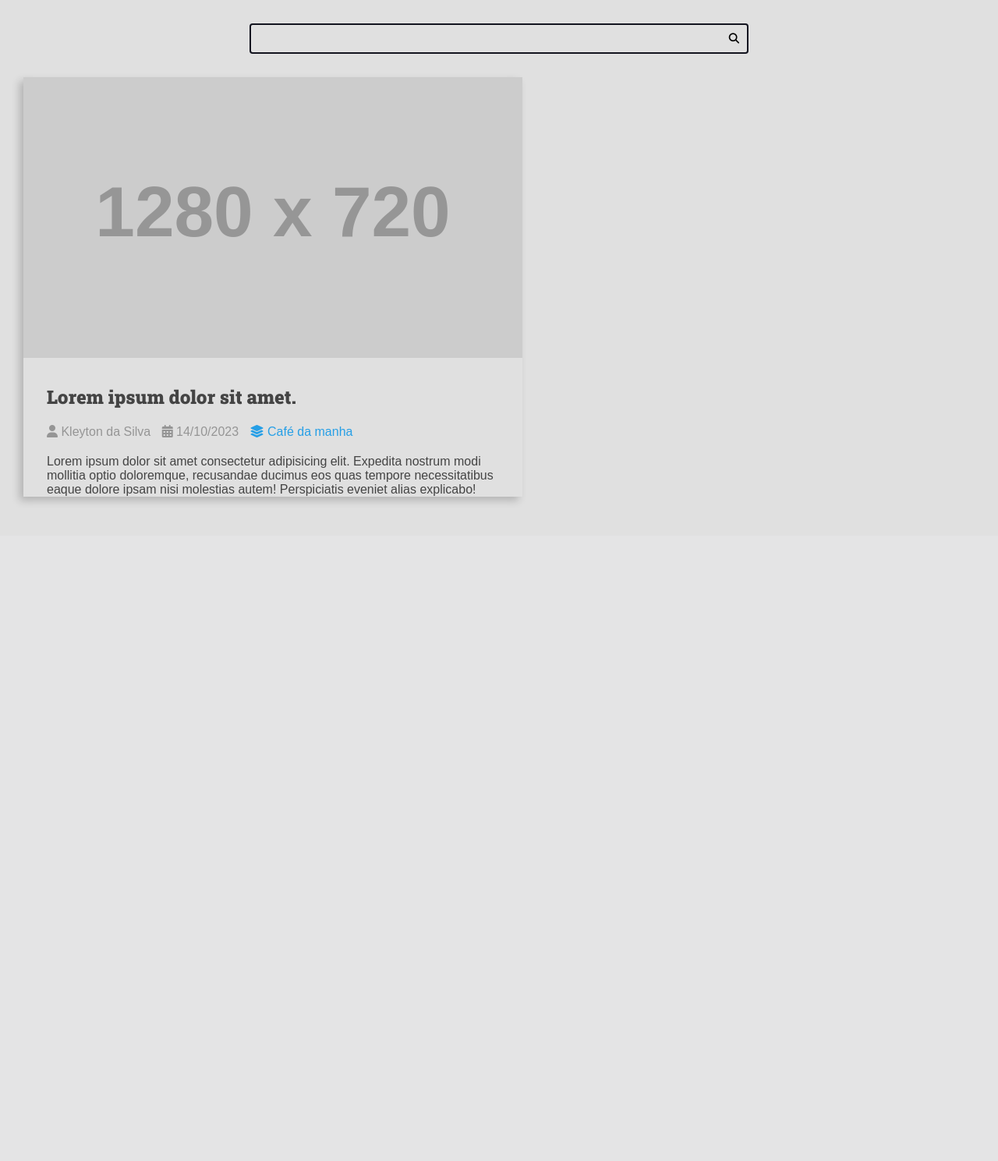
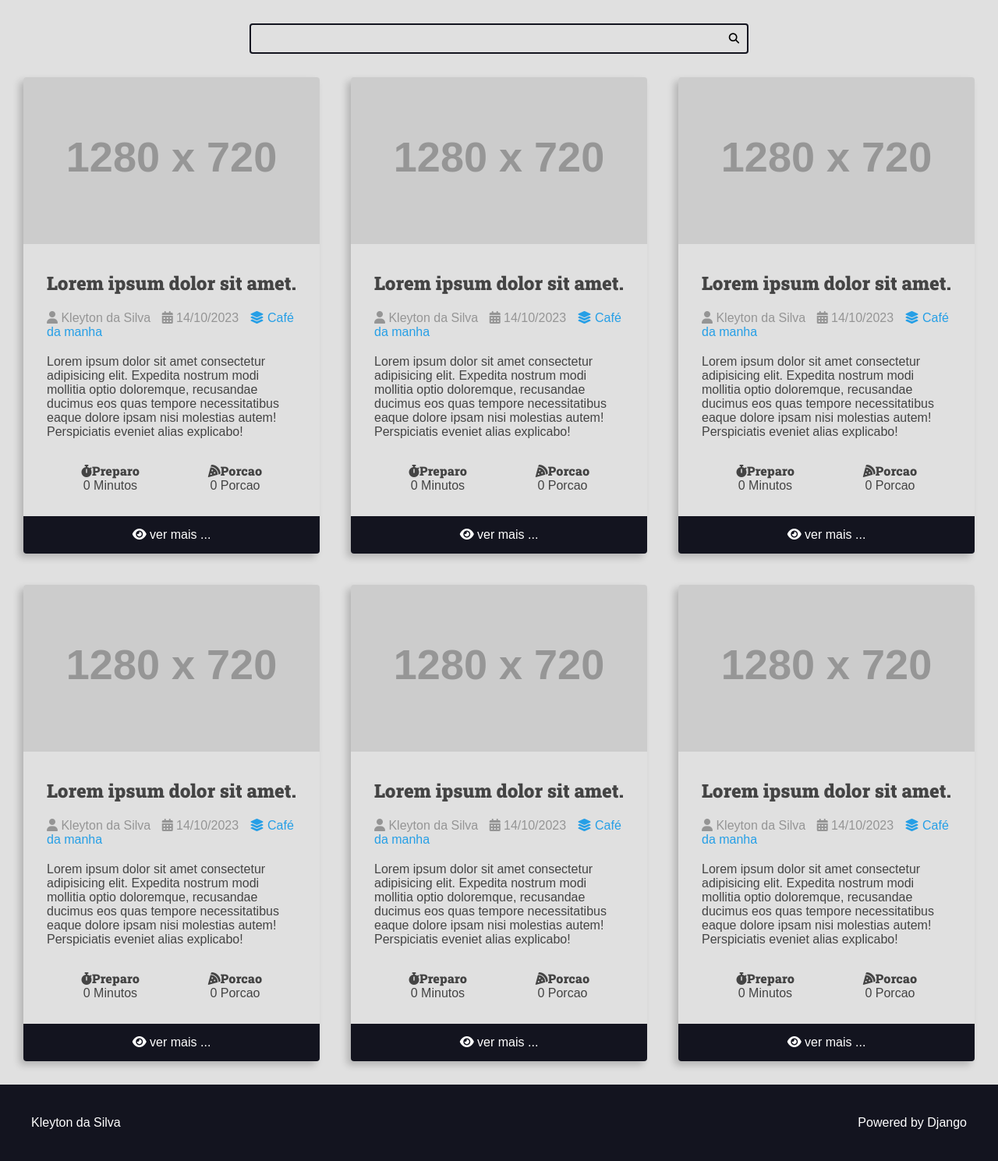
Before and after one commit to KleytonDaSilva/Curso-Django, a Django app: page / in a window 1280 px wide. Shown: the part 113-1602 px from the top of the page at 78% size. Before the commit the page ends 760 px from the top, so only its background shows below. Run offline with Django 4.2, Linux system fonts and the light colour scheme; grey boxes labelled with a size stand in for pictures from a placeholder-image service; some libraries are stand-ins or nearby versions.

Commit message:
atualizacao 16/0/2023 11:50

```diff
--- a/recipes/templates/recipes/pages/home.html
+++ b/recipes/templates/recipes/pages/home.html
@@ -6,38 +6,15 @@
 
     <main class="main-content-container">
         <div class="main-content main-content-list container">
-            <div class="recipe recipes-list-item">
-                <div class="recipes-cover">
-                    <img src="https://placehold.co/1280x720.png/#269fe6" alt="Temporário">
-                </div>
-                <div class="recipe-title-container">
-                    <h2 class="recipe-title">Lorem ipsum dolor sit amet.</h2>
-                </div>
-                <div class="recipe-author">
-                    <span class="recipe-author-item">
-                        <i class="fas fa-user"></i>
-
-                        Kleyton da Silva
-                    </span>
-                    <span class="recipe-author-item">
-                        <i class="fas fa-calendar-alt"></i>
-                        14/10/2023
-                    </span>
-                    <span class="recipe-author-item">
-                        <a href="">
-                            <i class="fas fa-layer-group"></i>
-                            <span>Café da manha</span>
-                        </a>
-                    </span>
-                </div>
-                <div class="recipe-content">
-                    <p>Lorem ipsum dolor sit amet consectetur adipisicing elit. Expedita nostrum modi mollitia optio
-                        doloremque, recusandae ducimus eos quas tempore necessitatibus eaque dolore ipsam nisi molestias
-                        autem! Perspiciatis eveniet alias explicabo!</p>
-                </div>
-            </div>
+            {%include 'recipes/partials/recipe.html'%}
+            {%include 'recipes/partials/recipe.html'%}
+            {%include 'recipes/partials/recipe.html'%}
+            {%include 'recipes/partials/recipe.html'%}
+            {%include 'recipes/partials/recipe.html'%}
+            {%include 'recipes/partials/recipe.html'%}
         </div>
     </main>
+    {%include 'recipes/partials/footer.html' %}
 </body>
 
 </html>
--- /dev/null
+++ b/recipes/templates/recipes/partials/footer.html
@@ -0,0 +1,11 @@
+<footer class="main-footer">
+    <div class="developer">
+        <a href="" target="_blank" rel="no-referrer">Kleyton da Silva</a>
+    </div>
+
+    <div class="powered">
+        <a href="" target="_blank" rel="no-referrer">Powered by Django</a>
+    </div>
+
+
+</footer>
--- a/recipes/templates/recipes/partials/head.html
+++ b/recipes/templates/recipes/partials/head.html
@@ -178,6 +178,8 @@
             box-shadow: -5px 5px 10px rgba(0, 0, 0, .2);
             transition: all 30ms ease-in-out;
             transform: scale(1);
+            border-radius: .4rem;
+            overflow: hidden;
         }
 
         .recipe img {
@@ -221,5 +223,56 @@
         .recipe-author a:hover {
             color: var(--color-primary-dark);
         }
+
+        .recipe-meta-container {
+            display: flex;
+            flex-flow: row wrap;
+            padding: var(--spacing-gutter-medium);
+            background: var(--color-gray-1);
+        }
+
+        .recipe-meta {
+            display: flex;
+            flex-flow: column nowrap;
+            flex-shrink: 1;
+            flex-grow: 1;
+            text-align: center;
+        }
+
+        .recipe-meta-title {
+            font-size: 1.6rem;
+        }
+
+        .recipe-footer {
+            background: var(--color-primary-dark);
+            display: block;
+            color: var(--color-white);
+            text-decoration: none;
+            text-align: center;
+            padding: 1.5rem var(--spacing-gutter-medium);
+            transition: all 300ms ease-in-out
+        }
+
+        .recipe-footer a:hover {
+            filter: brightness(2);
+        }
+
+        .main-footer {
+            display: flex;
+            align-items: center;
+            justify-content: space-between;
+            background: var(--color-primary-dark);
+            color: var(--color-white);
+            padding: var(--spacing-gutter-large);
+        }
+
+        .main-footer a {
+            color: var(--color-white);
+            text-decoration: none;
+        }
+
+        .main-footer a:hover {
+            filter: brightness(.8);
+        }
     </style>
 </head>
--- /dev/null
+++ b/recipes/templates/recipes/partials/recipe.html
@@ -0,0 +1,50 @@
+<div class="recipe recipes-list-item">
+    <div class="recipes-cover">
+        <img src="https://placehold.co/1280x720.png/#269fe6" alt="Temporário">
+    </div>
+    <div class="recipe-title-container">
+        <h2 class="recipe-title">Lorem ipsum dolor sit amet.</h2>
+    </div>
+    <div class="recipe-author">
+        <span class="recipe-author-item">
+            <i class="fas fa-user"></i>
+
+            Kleyton da Silva
+        </span>
+        <span class="recipe-author-item">
+            <i class="fas fa-calendar-alt"></i>
+            14/10/2023
+        </span>
+        <span class="recipe-author-item">
+            <a href="">
+                <i class="fas fa-layer-group"></i>
+                <span>Café da manha</span>
+            </a>
+        </span>
+    </div>
+    <div class="recipe-content">
+        <p>Lorem ipsum dolor sit amet consectetur adipisicing elit. Expedita nostrum modi mollitia optio
+            doloremque, recusandae ducimus eos quas tempore necessitatibus eaque dolore ipsam nisi molestias
+            autem! Perspiciatis eveniet alias explicabo!</p>
+    </div>
+
+    <div class="recipe-meta-container">
+        <div class="recipe-meta recipe-preparation">
+            <h3 class="recipe-meta-title"><i class="fas fa-stopwatch"></i>Preparo</h3>
+            <div class="recipe-meta-text">
+                0 Minutos
+            </div>
+        </div>
+        <div class="recipe-meta recipe-servings">
+            <h3 class="recipe-meta-title"><i class="fas fa-pizza-slice"></i>Porcao </h3>
+            <div class="recipe-meta-text">
+                0 Porcao
+            </div>
+        </div>
+    </div>
+    <footer class="recipe-footer">
+        <a class="recipe-read-more button button-dark button-full-width" href=""></a>
+        <i class="fas fa-eye"></i>
+        <span> ver mais ...</span>
+    </footer>
+</div>
```
